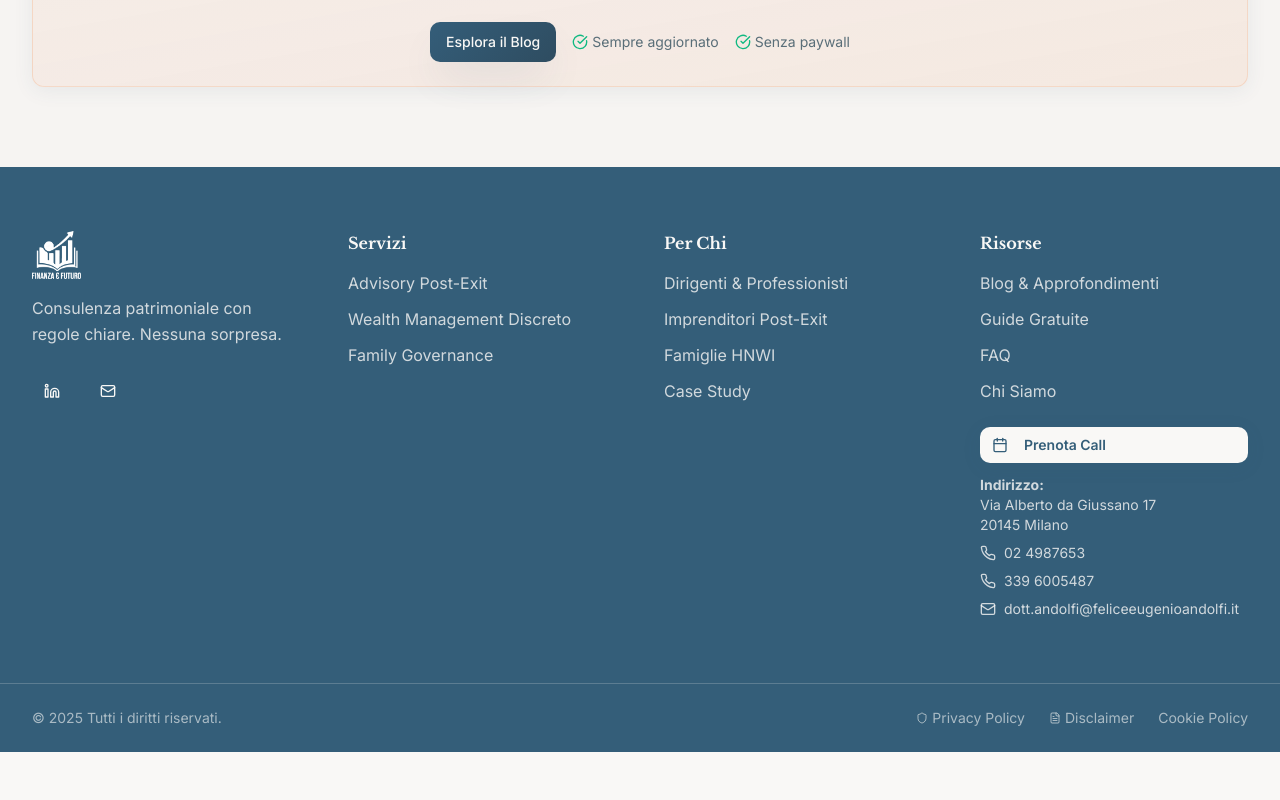
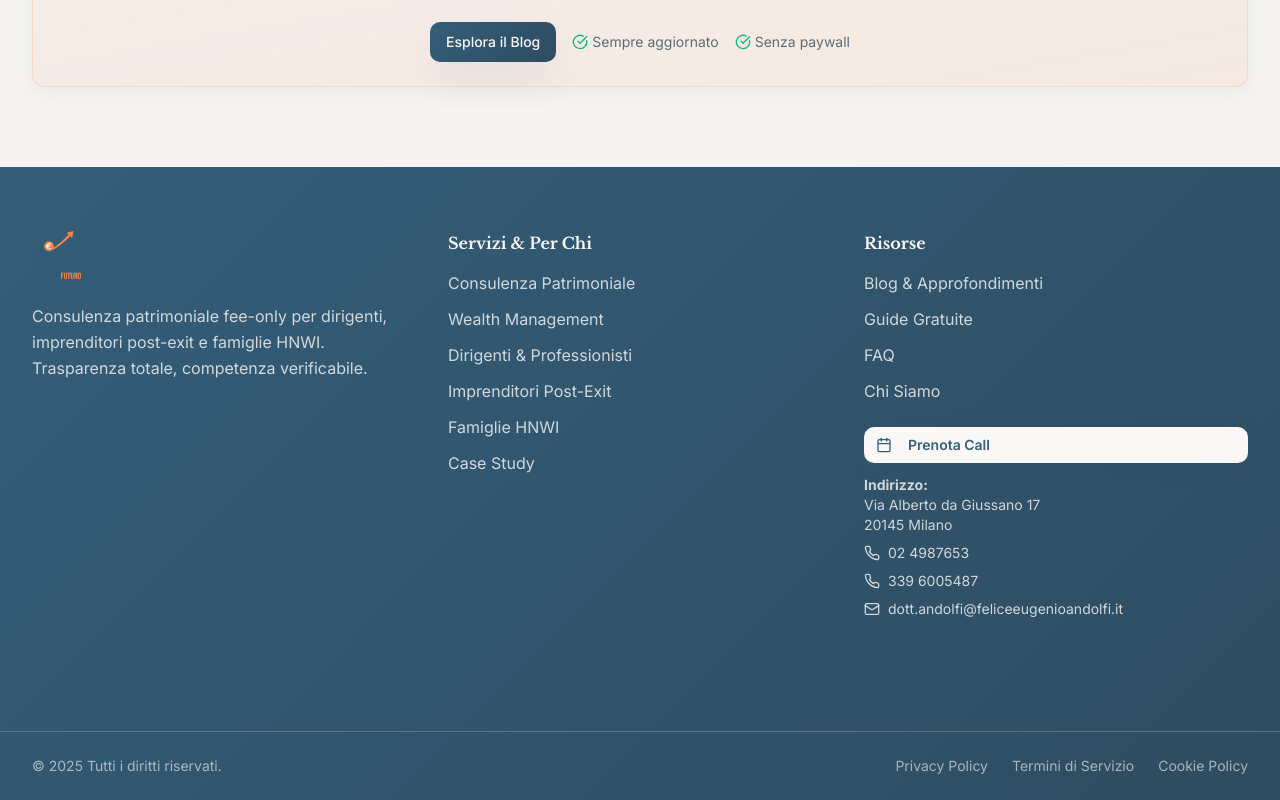
Before and after one commit to sandrello1971/client-advisory-hub, a React (Vite) app: page / in a window 1280 px wide. Shown: the part 3673-4473 px from the top of the page. Before the commit the page ends 4425 px from the top, so only its background shows below. Built offline with nearby package versions, Linux system fonts and the light colour scheme.

Commit message:
Update Footer.tsx

```diff
--- a/src/components/Footer.tsx
+++ b/src/components/Footer.tsx
@@ -1,49 +1,39 @@
 import { Button } from "@/components/ui/button";
-import { Linkedin, Mail, Phone, Shield, FileText, Calendar } from "lucide-react";
+import { Calendar, Phone, Mail } from "lucide-react";
 
 const Footer = () => {
   const currentYear = new Date().getFullYear();
 
   return (
-    <footer className="bg-primary text-primary-foreground">
-      {/* Main Footer */}
+    <footer className="bg-gradient-primary text-primary-foreground">
       <div className="container mx-auto px-4 sm:px-6 lg:px-8 py-16">
-        <div className="grid grid-cols-1 lg:grid-cols-4 gap-8 lg:gap-12">
+        {/* Main Footer Content */}
+        <div className="grid grid-cols-1 md:grid-cols-2 lg:grid-cols-3 gap-8 mb-12">
 
-          {/* Brand Column */}
-          <div className="lg:col-span-1">
+          {/* Logo and Description */}
+          <div>
+            <div className="mb-6">
               <img
-              src="/lovable-uploads/a6805bc3-edfd-4096-ac4f-5abc8eb27326.png"
-              alt="Finanza & Futuro Logo"
-              className="h-12 w-auto mb-4"
+                src="/lovable-uploads/2e907c99-d5a8-4581-9a3a-fb4421890d41.png"
+                alt="WealthGuard Logo"
+                className="h-12 w-auto"
               />
+            </div>
             <p className="text-primary-foreground/80 mb-6 leading-relaxed">
-              Consulenza patrimoniale con regole chiare. Nessuna sorpresa.
+              Consulenza patrimoniale fee-only per dirigenti, imprenditori post-exit e famiglie HNWI.
+              Trasparenza totale, competenza verificabile.
             </p>
             <div className="flex space-x-4">
-              <Button variant="ghost" size="icon" className="hover:bg-primary-foreground/10">
-                <Linkedin className="h-5 w-5" />
-              </Button>
-              <Button variant="ghost" size="icon" className="hover:bg-primary-foreground/10">
-                <Mail className="h-5 w-5" />
-              </Button>
+              {/* Social links could go here if needed */}
             </div>
           </div>
 
-          {/* Services */}
+          {/* Services & Target */}
           <div>
-            <h4 className="font-heading font-bold mb-4">Servizi</h4>
+            <h4 className="font-heading font-bold mb-4">Servizi & Per Chi</h4>
             <ul className="space-y-3 text-primary-foreground/80">
-              <li><a href="/advisory-post-exit" className="hover:text-accent transition-colors">Advisory Post-Exit</a></li>
-              <li><a href="/wealth-management" className="hover:text-accent transition-colors">Wealth Management Discreto</a></li>
-              <li><a href="/family-governance" className="hover:text-accent transition-colors">Family Governance</a></li>
-            </ul>
-          </div>
-
-          {/* Target Segments */}
-          <div>
-            <h4 className="font-heading font-bold mb-4">Per Chi</h4>
-            <ul className="space-y-3 text-primary-foreground/80">
+              <li><a href="/servizi" className="hover:text-accent transition-colors">Consulenza Patrimoniale</a></li>
+              <li><a href="/servizi" className="hover:text-accent transition-colors">Wealth Management</a></li>
               <li><a href="/dirigenti" className="hover:text-accent transition-colors">Dirigenti & Professionisti</a></li>
               <li><a href="/post-exit" className="hover:text-accent transition-colors">Imprenditori Post-Exit</a></li>
               <li><a href="/famiglie-hnwi" className="hover:text-accent transition-colors">Famiglie HNWI</a></li>
@@ -63,6 +53,7 @@ const Footer = () => {
 
             {/* Contact Information */}
             <div className="space-y-3">
+              <a href="https://wa.me/393396005487" target="_blank" rel="noopener noreferrer">
                 <Button
                   variant="hero"
                   size="sm"
@@ -71,6 +62,7 @@ const Footer = () => {
                   <Calendar className="h-4 w-4 mr-2" />
                   Prenota Call
                 </Button>
+              </a>
 
               <div className="space-y-2 text-sm text-primary-foreground/80">
                 <div>
@@ -108,17 +100,16 @@ const Footer = () => {
               © {currentYear} Tutti i diritti riservati.
             </div>
 
-            {/* Compliance Links */}
-            <div className="flex flex-wrap gap-6 text-sm text-primary-foreground/60">
-              <a href="/privacy" className="hover:text-accent transition-colors flex items-center">
-                <Shield className="h-3 w-3 mr-1" />
+            <div className="flex space-x-6 text-sm">
+              <a href="/privacy" className="text-primary-foreground/60 hover:text-accent transition-colors">
                 Privacy Policy
               </a>
-              <a href="/disclaimer" className="hover:text-accent transition-colors flex items-center">
-                <FileText className="h-3 w-3 mr-1" />
-                Disclaimer
+              <a href="/termini" className="text-primary-foreground/60 hover:text-accent transition-colors">
+                Termini di Servizio
               </a>
-              <a href="/cookie" className="hover:text-accent transition-colors">Cookie Policy</a>
+              <a href="/cookie" className="text-primary-foreground/60 hover:text-accent transition-colors">
+                Cookie Policy
+              </a>
             </div>
           </div>
         </div>
```
Lines whose indentation alone changed are shown as unchanged.
